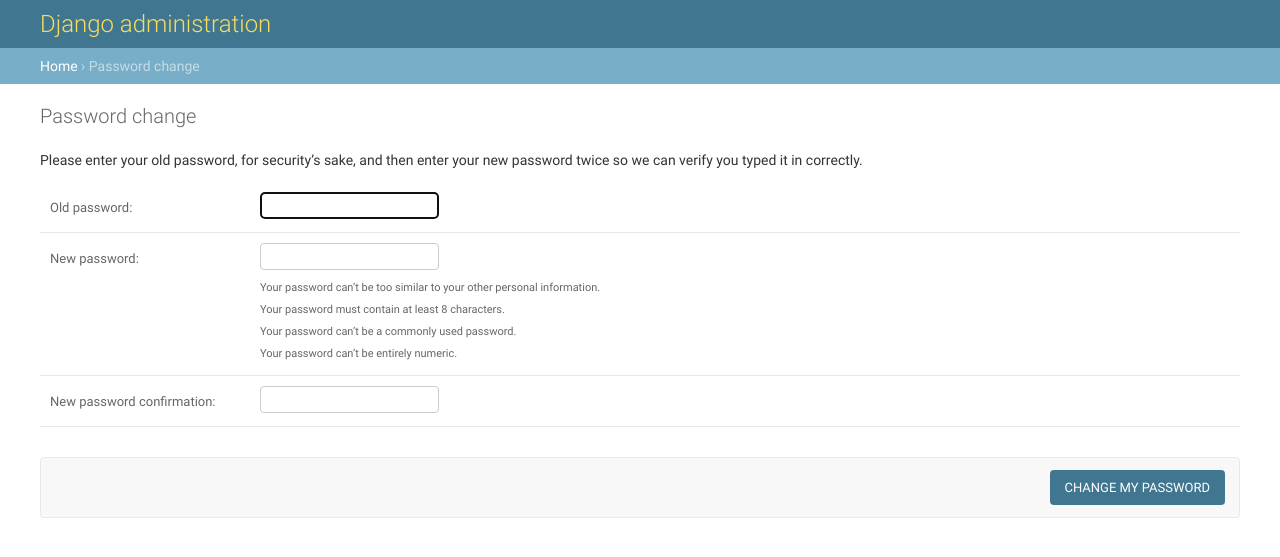
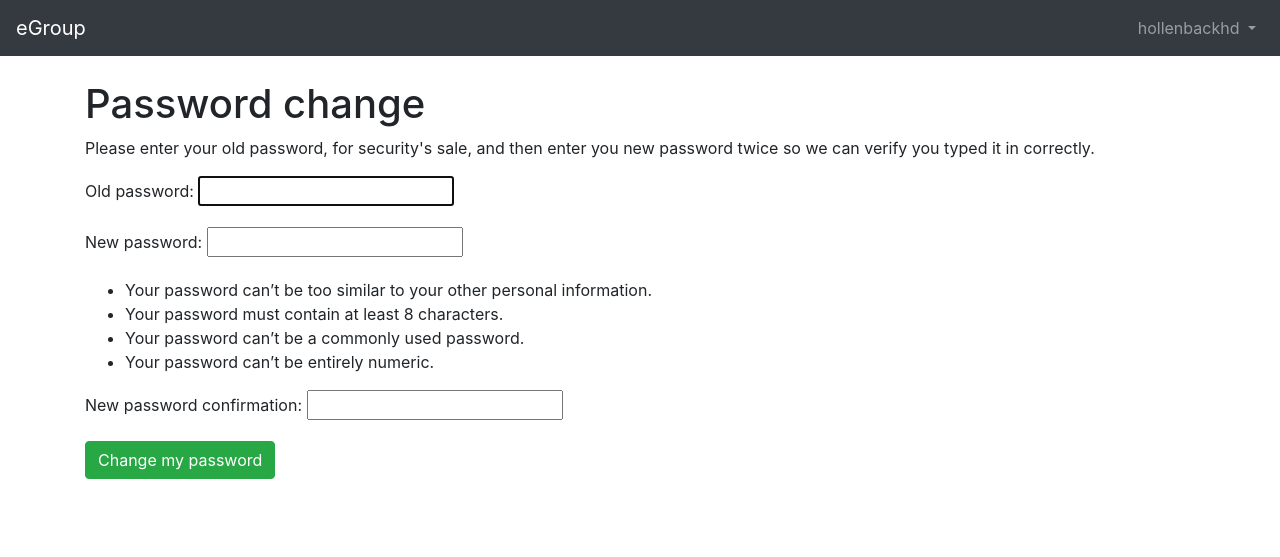
Before and after one commit to hollenbackhd/eGroup, a Django app: page /users/password_change/ in a window 1280 px wide. Shown: the top 557 px of the page. Run offline with Django 3.2, Linux system fonts and the light colour scheme; a user stored in the database is signed in; some libraries are stand-ins or nearby versions.

Commit message:
added password change

```diff
--- a/templates/base.html
+++ b/templates/base.html
@@ -12,11 +12,11 @@
     href="https://stackpath.bootstrapcdn.com/bootstrap/4.1.3/css/bootstrap.min.css"
     integrity="sha384-MCw98/SFnGE8fJT3GXwEOngsV7Zt27NXFoaoApmYm81iuXoPkFOJwJ8ERdknLPMO"
     crossorigin="anonymous">
-    <title>{% block title %}Newspaper App{% endblock title %}</title>
+    <title>{% block title %}eGroup{% endblock title %}</title>
   </head>
   <body>
     <nav class="navbar navbar-expand-md navbar-dark bg-dark mb-4">
-      <a class="navbar-brand" href="{% url 'home' %}">Newspaper</a>
+      <a class="navbar-brand" href="{% url 'home' %}">eGroup</a>
       <button class="navbar-toggler" type="button" data-toggle="collapse"
       data-target="#navbarCollapse" aria-controls="navbarCollapse"
       aria-expanded="false" aria-label="Toggle navigation">
--- /dev/null
+++ b/templates/registration/password_change_form.html
@@ -0,0 +1,13 @@
+{% extends 'base.html' %}
+
+{% block title %}Password Change{% endblock title %}
+
+{% block content %}
+<h1>Password change</h1>
+<p>Please enter your old password, for security's sale, and then enter you new password twice so we can verify you typed it in correctly.</p>
+<form method="POST">
+{% csrf_token %}
+{{ form.as_p }}
+<input class="btn btn-success" type="submit" value="Change my password">
+</form>
+{% endblock content %}
```
Also changed, not shown: templates/registration/password_change_done.html (added, +8 -0 lines), db.sqlite3.
